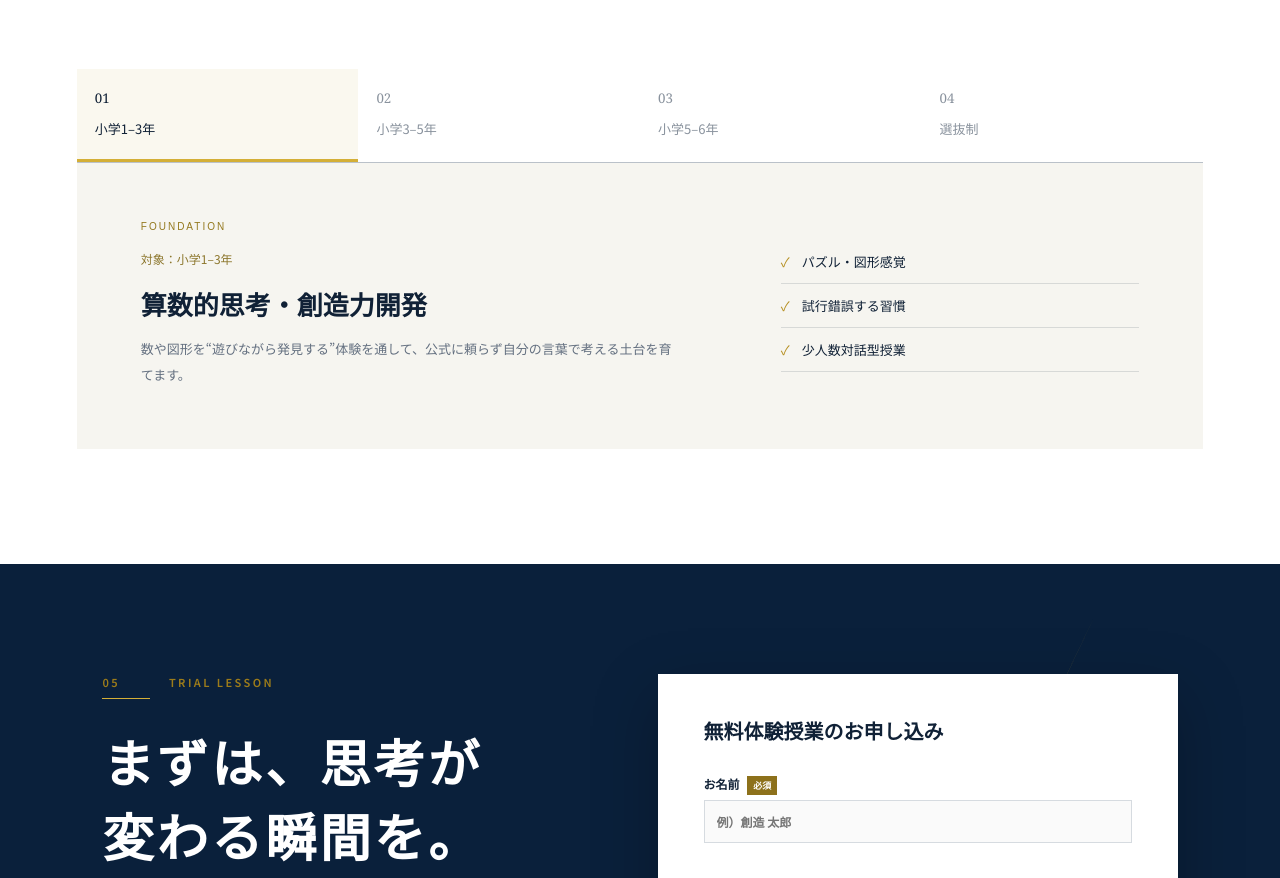
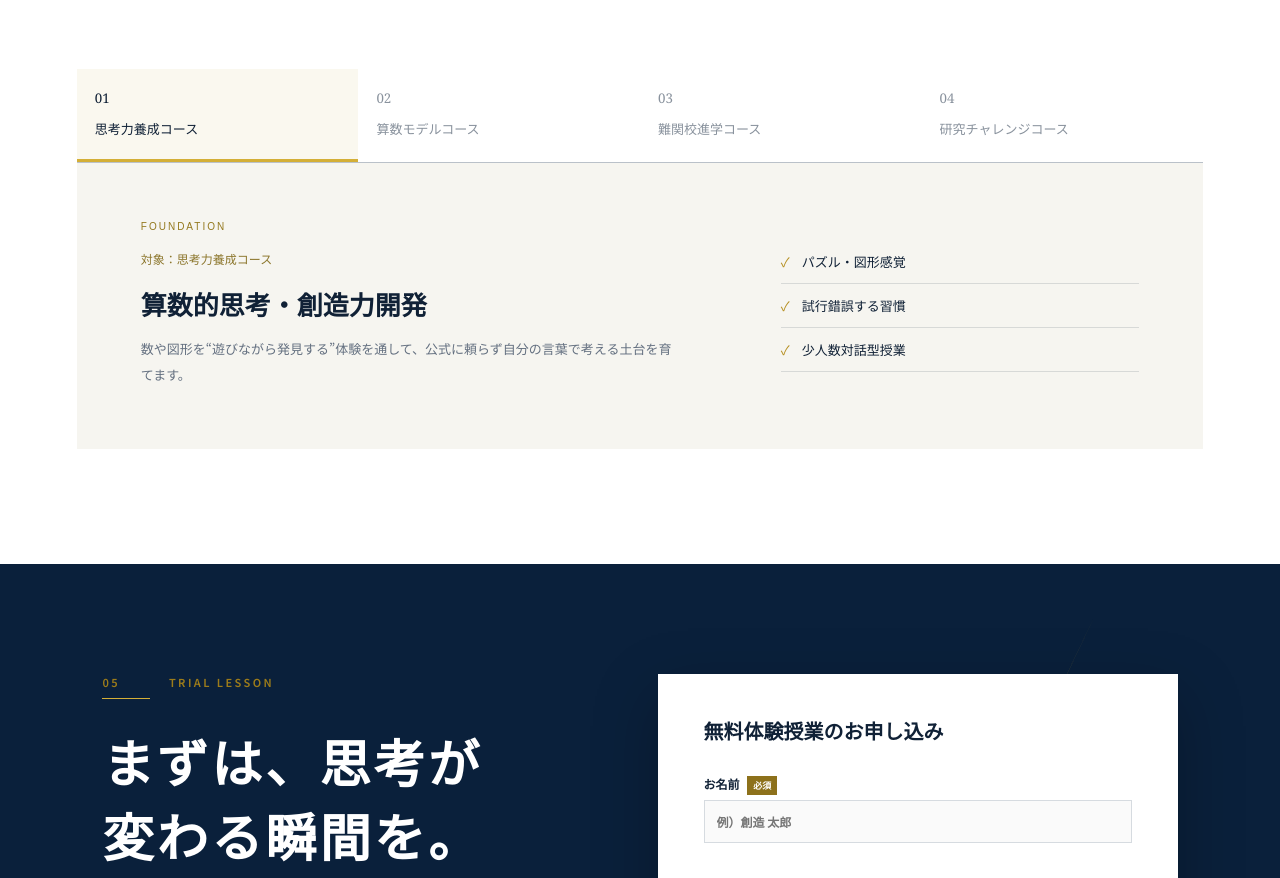
Before and after one commit to IHateC0ward/sansu-souzoukan-ready-for-github-pages, a Next.js app: page / in a window 1280 px wide. Shown: the part 3266-4144 px from the top of the page. Built offline with nearby package versions, Linux system fonts and the light colour scheme.

Commit message:
Update page.tsx

```diff
--- a/app/page.tsx
+++ b/app/page.tsx
@@ -12,10 +12,10 @@ const slides = [
 ];
 
 const courses = [
-  { grade: "小学1–3年", title: "算数的思考・創造力開発", tag: "FOUNDATION", text: "数や図形を“遊びながら発見する”体験を通して、公式に頼らず自分の言葉で考える土台を育てます。", points: ["パズル・図形感覚", "試行錯誤する習慣", "少人数対話型授業"] },
-  { grade: "小学3–5年", title: "コアモデル・解法構築", tag: "CORE", text: "文章題の構造を可視化し、未知の問題にも転用できる思考モデルと解法技術を体系的に習得します。", points: ["比・速さ・場合の数", "思考プロセスの言語化", "週間個別フィードバック"] },
-  { grade: "小学5–6年", title: "最難関校・最終問題突破", tag: "ADVANCED", text: "学校別の出題思想を読み解き、合否を分ける最終問題を時間内に攻略する実戦力を磨きます。", points: ["志望校別演習", "本番型タイムトライアル", "答案作成・部分点戦略"] },
-  { grade: "選抜制", title: "算数オリンピック・チャレンジ", tag: "OLYMPIAD", text: "既知の枠組みを越える最高峰の問題に挑み、ひらめきを論理へ昇華する選抜クラスです。", points: ["ジュニア算数オリンピック", "独創的アプローチ", "トップ層ゼミ形式"] }
+  { grade: "思考力養成コース", title: "算数的思考・創造力開発", tag: "FOUNDATION", text: "数や図形を“遊びながら発見する”体験を通して、公式に頼らず自分の言葉で考える土台を育てます。", points: ["パズル・図形感覚", "試行錯誤する習慣", "少人数対話型授業"] },
+  { grade: "算数モデルコース", title: "コアモデル・解法構築", tag: "CORE", text: "文章題の構造を可視化し、未知の問題にも転用できる思考モデルと解法技術を体系的に習得します。", points: ["比・速さ・場合の数", "思考プロセスの言語化", "週間個別フィードバック"] },
+  { grade: "難関校進学コース", title: "最難関校・最終問題突破", tag: "ADVANCED", text: "学校別の出題思想を読み解き、合否を分ける最終問題を時間内に攻略する実戦力を磨きます。", points: ["志望校別演習", "本番型タイムトライアル", "答案作成・部分点戦略"] },
+  { grade: "研究チャレンジコース", title: "算数オリンピック・チャレンジ", tag: "OLYMPIAD", text: "既知の枠組みを越える最高峰の問題に挑み、ひらめきを論理へ昇華する選抜クラスです。", points: ["ジュニア算数オリンピック", "独創的アプローチ", "トップ層ゼミ形式"] }
 ];
 
 const stories = [
```
